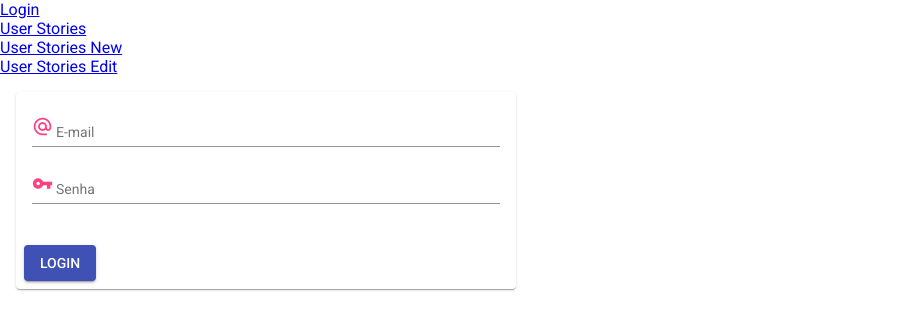
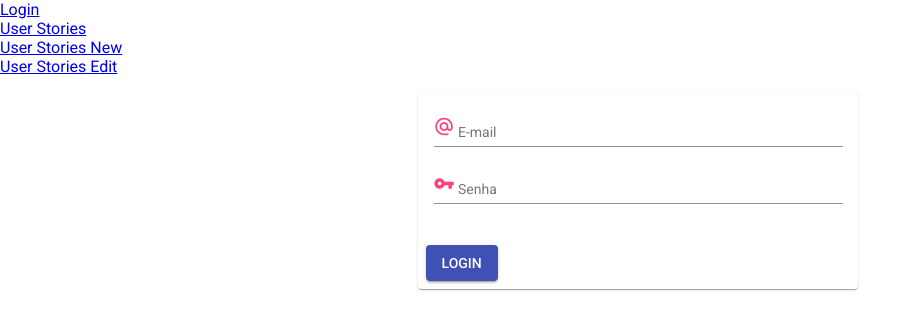
Before and after one commit to ddsdaniel/Agilis, an Angular app in the folder front-end/Agilis/: page /login in a window 1280 px wide. Shown: the top 330 px of the page, without its empty margins (0-922 px from the left). Built offline with nearby package versions, Linux system fonts and the light colour scheme.

Commit message:
centralizando o login

```diff
--- a/front-end/Agilis/src/app/components/seguranca/login/login.component.html
+++ b/front-end/Agilis/src/app/components/seguranca/login/login.component.html
@@ -1,5 +1,5 @@
-<form fxLayout="column" fxFlexAlign="center">
-  <mat-card>
+<form fxLayout="column">
+  <mat-card fxFlexAlign="center">
     <mat-card-content>
       <mat-form-field class="full-width">
         <mat-label>E-mail</mat-label>
--- a/front-end/Agilis/src/app/components/seguranca/login/login.component.scss
+++ b/front-end/Agilis/src/app/components/seguranca/login/login.component.scss
@@ -1,8 +1,8 @@
 form {
   margin: 16px;
-  min-width: 150px;
-  max-width: 500px;
-  width: 100%;
+  //min-width: 150px;
+  // max-width: 500px;
+  width: calc(100% - 36px);
 }
 
 .full-width {
```
